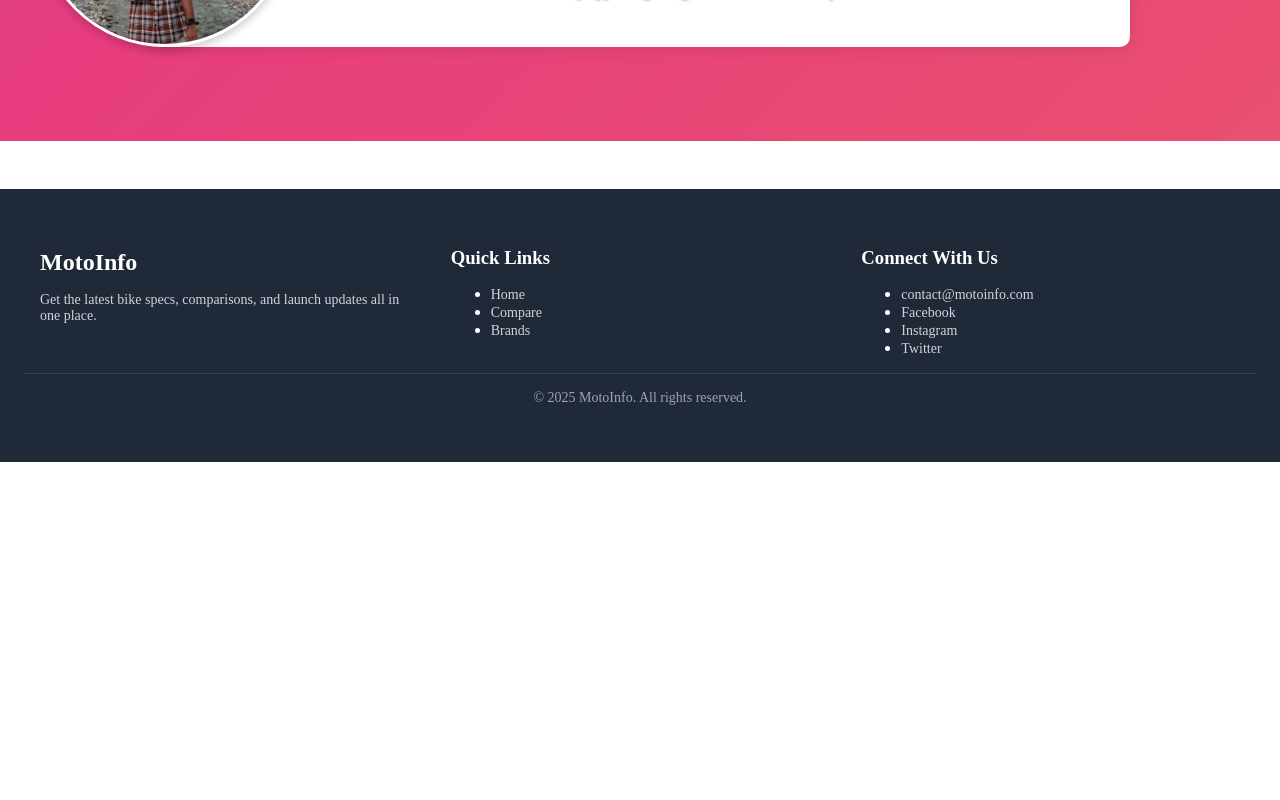
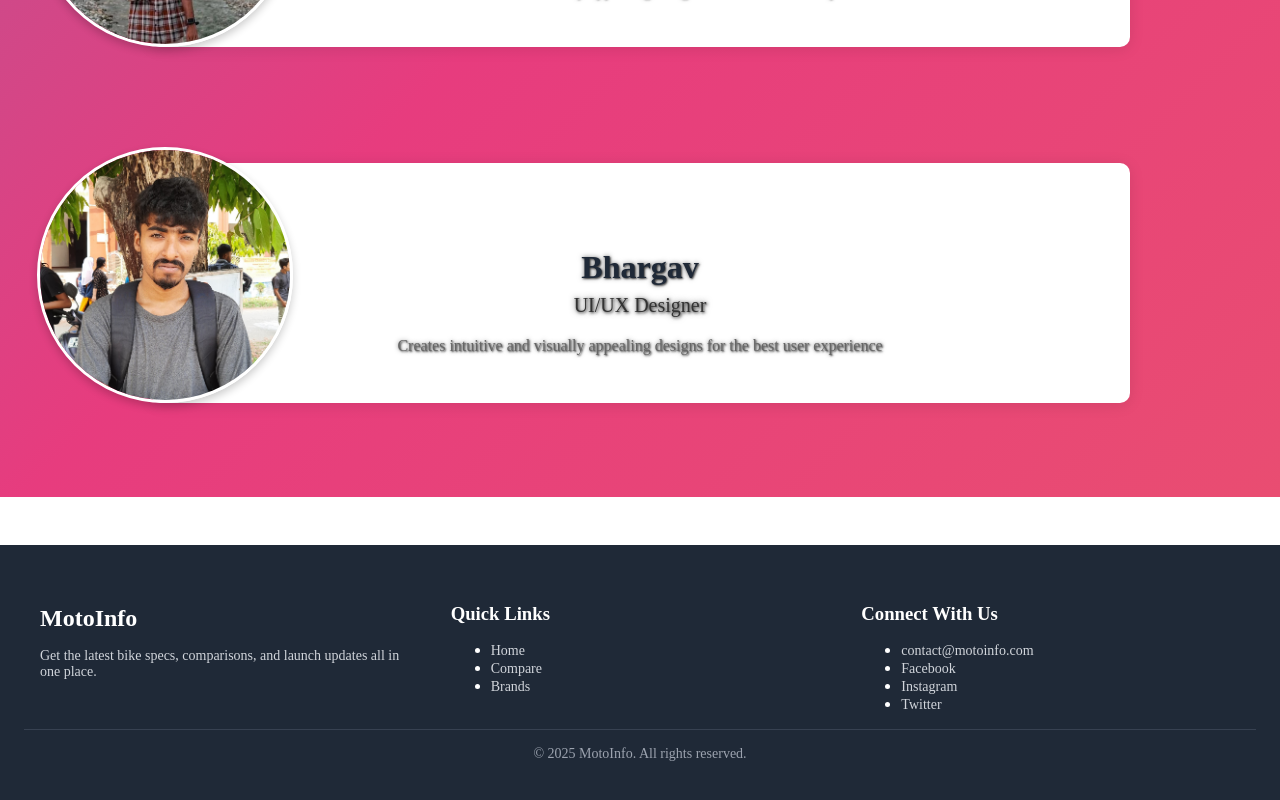
Before and after one commit to Snehasish001/client, a React (Create React App) app: page /about in a window 1280 px wide. Shown: the part 1573-2373 px from the top of the page. Before the commit the page ends 2035 px from the top, so only its background shows below. Built offline with nearby package versions, Linux system fonts and the light colour scheme.

Commit message:
bhragav added

```diff
--- a/src/components/layout/TeamSwiper.js
+++ b/src/components/layout/TeamSwiper.js
@@ -26,6 +26,12 @@ const About = () => {
       role: 'UI/UX Designer',
       description: 'Creates intuitive and visually appealing designs for the best user experience'
     },
+    {
+      image: require('../assets/self photo/bharghav.jpg'),
+      name: 'Bhargav',
+      role: 'UI/UX Designer',
+      description: 'Creates intuitive and visually appealing designs for the best user experience'
+    },
   ];
 
   return (
```
Also changed, not shown: src/components/assets/self photo/arghya.jpg, src/components/assets/self photo/bharghav.jpg (added).
